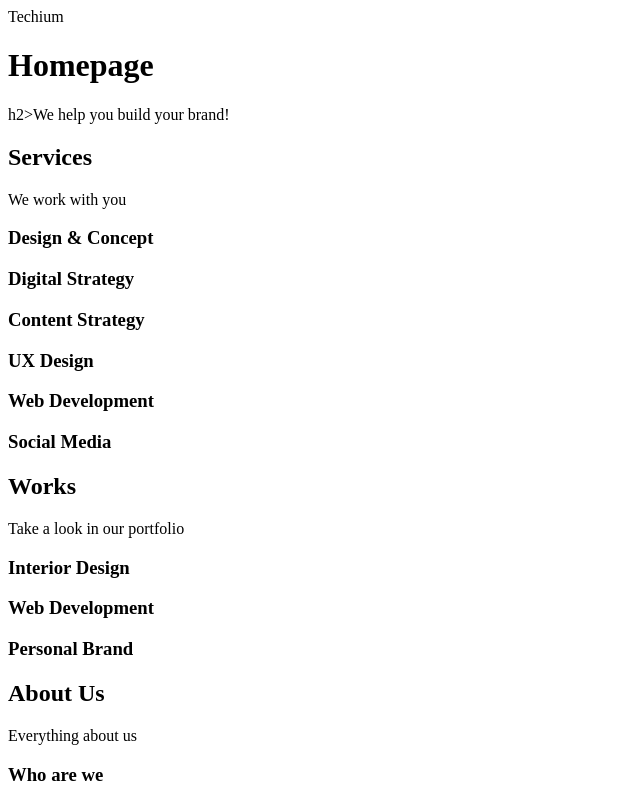
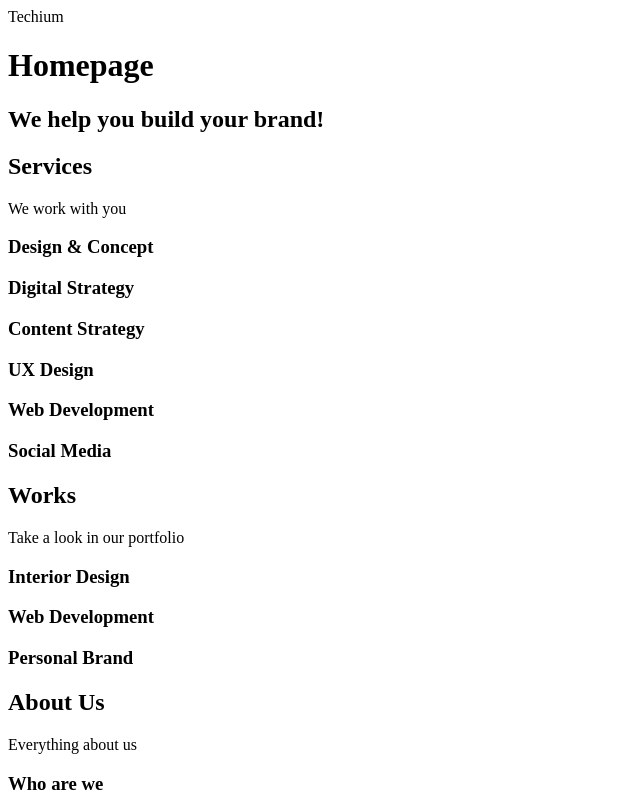
Before and after one commit to joseluis-max/holbertonschool-web_front_end, a plain HTML site: page 0x00-html_advanced/16-index.html in a window 1280 px wide. Shown: the top 800 px of the page, without its empty margins (0-640 px from the left). Drawn offline with Linux system fonts and the light colour scheme.

```diff
--- a/0x00-html_advanced/16-index.html
+++ b/0x00-html_advanced/16-index.html
@@ -21,7 +21,7 @@
             <h1>Homepage</h1>
             <section>
                 <div>
-                        h2>We help you build your brand!</h2>
+                    <h2>We help you build your brand!</h2>
                 </div>
             </section>
             <section>
```
Also changed, not shown: 0x00-html_advanced/20-index.html (+1 -0 lines).
